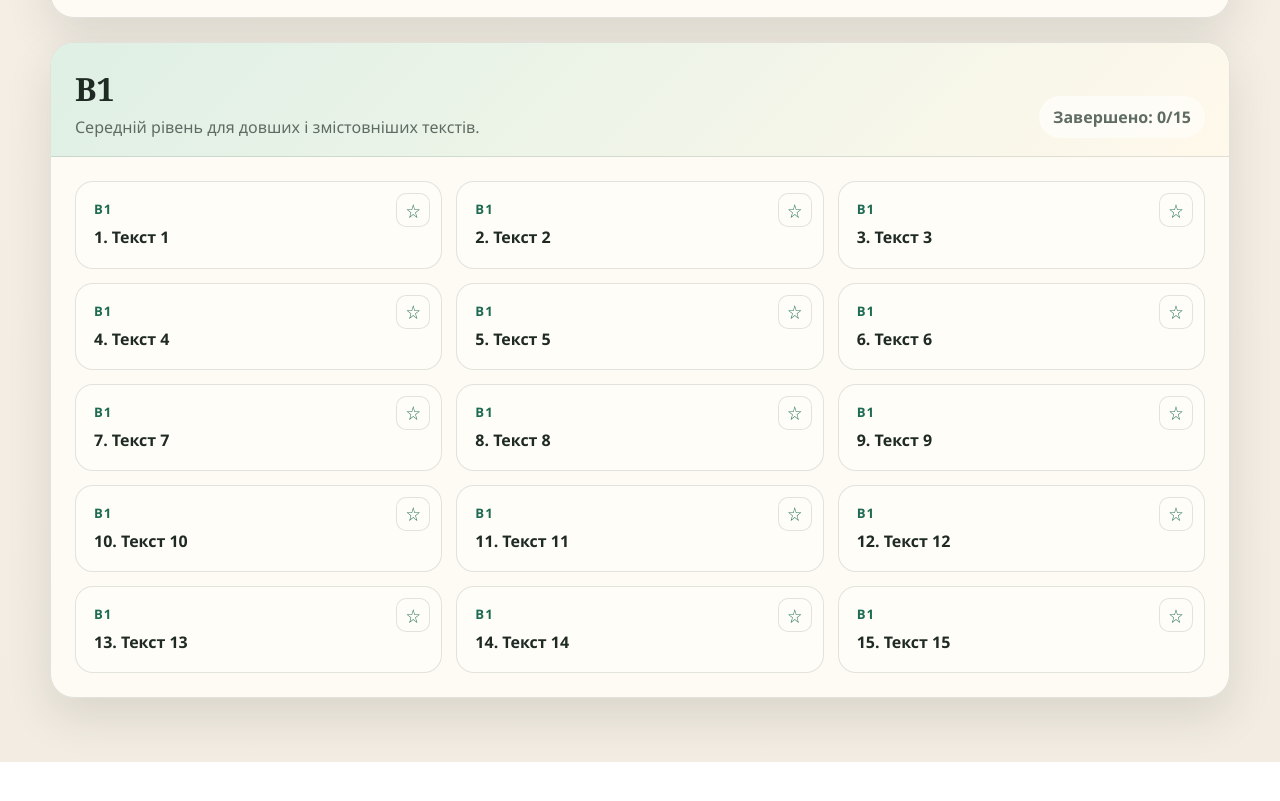
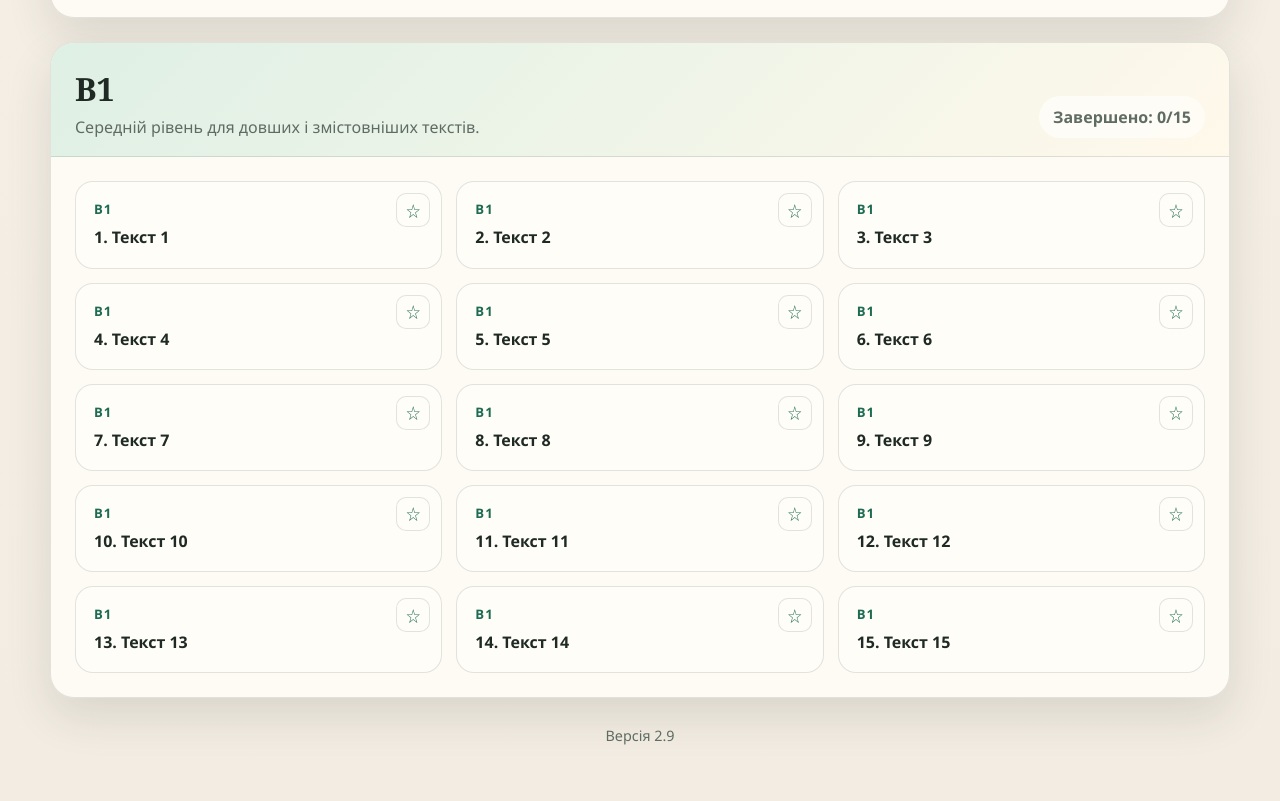
Before and after one commit to somewordshere/ReadUkrainian, a plain HTML site: page index.html in a window 1280 px wide. Shown: the part 1786-2587 px from the top of the page. Before the commit the page ends 2548 px from the top, so only its background shows below. Drawn offline with Linux system fonts and the light colour scheme.

Commit message:
Add site version footer

```diff
--- a/index.html
+++ b/index.html
@@ -27,5 +27,6 @@
     <script src="a2-stories.js"></script>
     <script src="b1-stories.js"></script>
     <script src="script.js"></script>
+    <script src="version.js"></script>
   </body>
 </html>
--- /dev/null
+++ b/robots.txt
@@ -0,0 +1,2 @@
+User-agent: *
+Allow: /
--- a/styles.css
+++ b/styles.css
@@ -28,6 +28,13 @@ body {
   width: min(1180px, calc(100% - 32px));
   margin: 0 auto;
   padding: 40px 0 64px;
+}
+
+.site-version {
+  margin-top: 28px;
+  color: var(--muted);
+  font-size: 0.9rem;
+  text-align: center;
 }
 
 .hero {
--- /dev/null
+++ b/version.js
@@ -0,0 +1,12 @@
+const SITE_VERSION = "2.9";
+
+function renderSiteVersion() {
+  const container = document.querySelector(".page-shell") || document.body;
+  const versionElement = document.createElement("footer");
+
+  versionElement.className = "site-version";
+  versionElement.textContent = `Версія ${SITE_VERSION}`;
+  container.appendChild(versionElement);
+}
+
+renderSiteVersion();
```
Also changed, not shown: story.html (+1 -0 lines).
